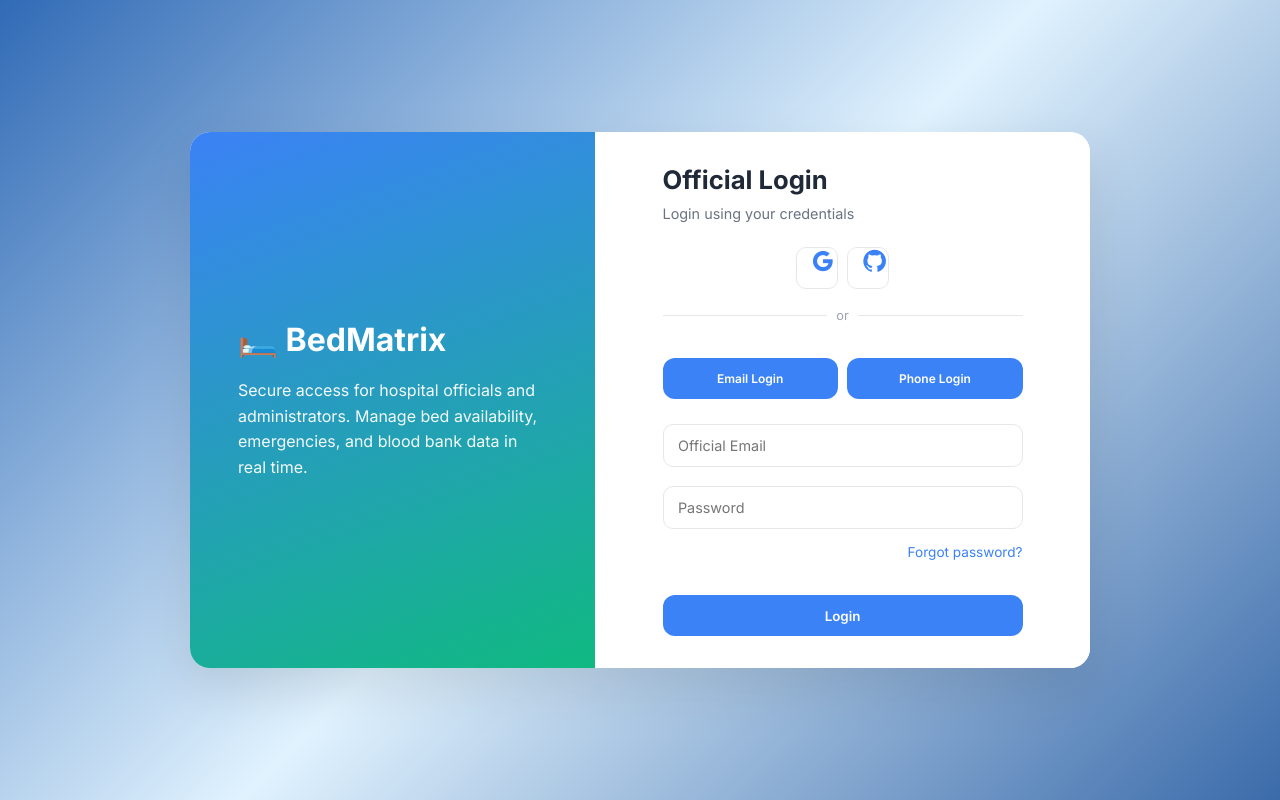
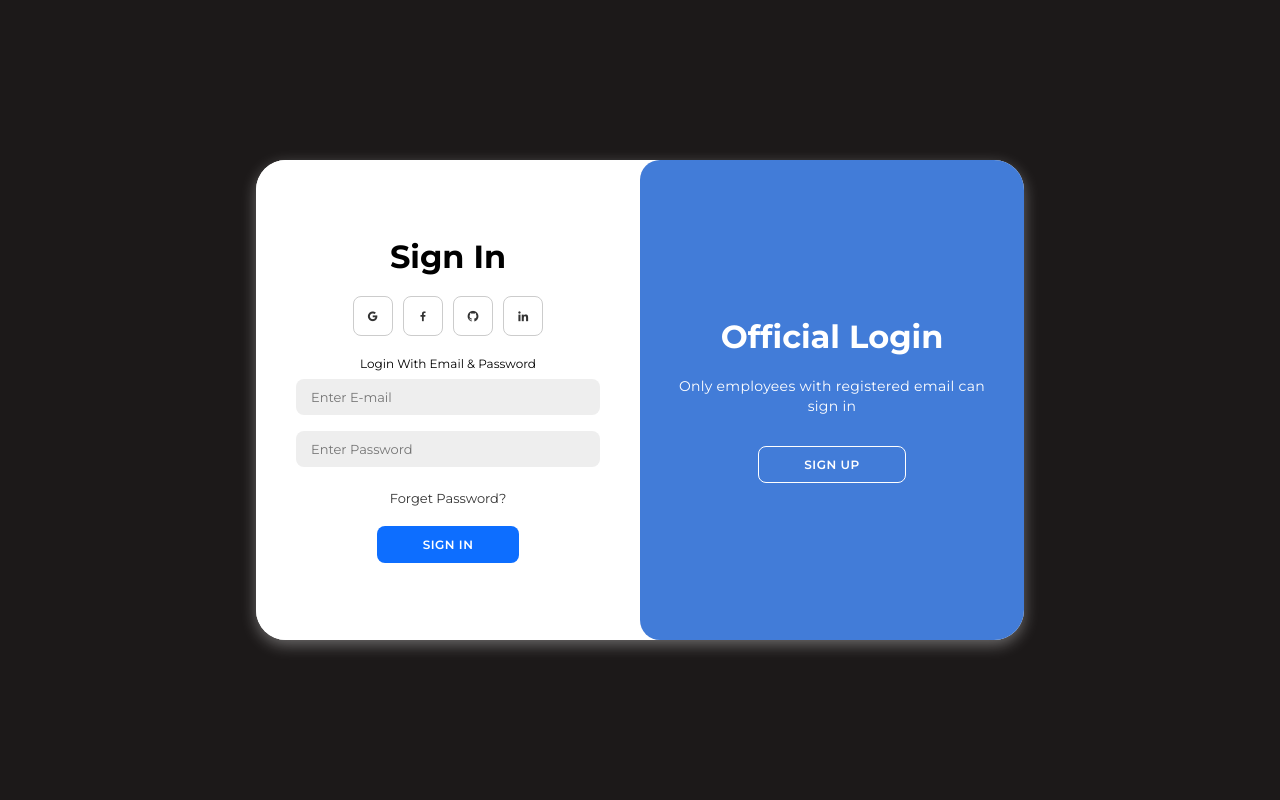
Before and after one commit to Ultramaroon-Decency/BedMatrix, a plain HTML site: page Frontend/login.html in a window 1280 px wide. Drawn offline with nearby package versions, Linux system fonts and the light colour scheme.

Commit message:
changed the theme of the login page completely

```diff
--- a/Frontend/css/login.css
+++ b/Frontend/css/login.css
@@ -1,163 +1,204 @@
+@import url('https://fonts.googleapis.com/css2?family=Montserrat:wght@300;400;500;600;700&display=swap');
 
-
-.login-toggle {
-  display: flex;
-  gap: 8px;
-  margin-bottom: 15px;
+*{
+    margin: 0;
+    padding: 0;
+    box-sizing: border-box;
+    font-family: 'Montserrat', sans-serif;
 }
 
-.toggle-btn {
-  flex: 1;
-  padding: 8px;
-  border-radius: 20px;
-  border: 1px solid #e5e7eb;
-  background: transparent;
-  cursor: pointer;
-  font-weight: 600;
-  font-size: 12px;
+body{
+    background-color: rgb(28, 25, 25);
+    display: flex;
+    align-items: center;
+    justify-content: center;
+    flex-direction: column;
+    height: 100vh;
 }
 
-.toggle-btn.active {
-  background: #3B82F6;
-  color: #fff;
-  border-color: #3B82F6;
+.container{
+    background-color: #fff;
+    border-radius: 30px;
+    box-shadow: 0 5px 15px rgba(255, 255, 255, 0.35);
+    position: relative;
+    overflow: hidden;
+    width: 768px;
+    max-width: 100%;
+    min-height: 480px;
 }
 
-.login-method {
-  width: 100%;
-  transition: all 0.3s ease;
+.container p{
+    font-size: 14px;
+    line-height: 20px;
+    letter-spacing: 0.3px;
+    margin: 20px 0;
 }
 
-.hidden {
-  display: none;
+.container span{
+    font-size: 12px;
 }
 
-.otp-btn {
-  margin-top: 8px;
-  background: #10B981;
+.container a{
+    color: #333;
+    font-size: 13px;
+    text-decoration: none;
+    margin: 15px 0 10px;
 }
 
-/* ===== Hover & Click Animations ===== */
-
-/* Toggle buttons hover */
-.toggle-btn {
-  transition:
-    transform 0.25s ease,
-    box-shadow 0.25s ease,
-    background-color 0.25s ease;
+.container button{
+    background-color: rgb(13, 110, 255);
+    color: #fff;
+    font-size: 12px;
+    padding: 10px 45px;
+    border: 1px solid transparent;
+    border-radius: 8px;
+    font-weight: 600;
+    letter-spacing: 0.5px;
+    text-transform: uppercase;
+    margin-top: 10px;
+    cursor: pointer;
 }
 
-.toggle-btn:hover {
-  transform: translateY(-2px);
-  box-shadow: 0 8px 20px rgba(59,130,246,0.25);
+.container button.hidden{
+    background-color: transparent;
+    border-color: #fff;
 }
 
-/* Main buttons hover */
-.login-box button {
-  transition:
-    transform 0.25s ease,
-    box-shadow 0.25s ease,
-    background-color 0.25s ease;
+.container form{
+    background-color: #fff;
+    display: flex;
+    align-items: center;
+    justify-content: center;
+    flex-direction: column;
+    padding: 0 40px;
+    height: 100%;
 }
 
-.login-box button:hover {
-  transform: translateY(-2px);
-  box-shadow: 0 10px 25px rgba(59,130,246,0.25);
+.container input{
+    background-color: #eee;
+    border:none;
+    margin: 8px 0;
+    padding: 10px 15px;
+    font-size: 13px;
+    border-radius: 8px;
+    width: 100%;
+    outline: none;
 }
 
-/* Click (press) effect */
-.login-box button:active,
-.toggle-btn:active {
-  transform: translateY(0);
-  box-shadow: 0 6px 14px rgba(0,0,0,0.15);
+.form-container{
+    position: absolute;
+    top: 0;
+    height: 100%;
+    transition: all 0.6s ease-in-out;
 }
 
-/* OTP button green glow */
-.otp-btn:hover {
-  box-shadow: 0 10px 25px rgba(16,185,129,0.35);
+.sign-in{
+    left: 0;
+    width: 50%;
+    z-index: 2;
 }
 
-/* ===== HOVER + PRESS ANIMATION (FINAL) ===== */
-
-/* Primary buttons (Login / OTP) */
-.login-box button {
-  transition:
-    transform 0.25s ease,
-    box-shadow 0.25s ease,
-    background-color 0.25s ease;
+.container.active .sign-in{
+    transform: translateX(100%);
 }
 
-.login-box button:hover {
-  background: #2563EB;
-  transform: translateY(-3px);
-  box-shadow: 0 12px 30px rgba(59,130,246,0.3);
+.sign-up{
+    left: 0;
+    width: 50%;
+    opacity: 0;
+    z-index: 1;
 }
 
-.login-box button:active {
-  transform: translateY(0);
-  box-shadow: 0 6px 14px rgba(0,0,0,0.15);
+.container.active .sign-up{
+    transform: translateX(100%);
+    opacity: 1;
+    z-index: 5;
+    animation: move 0.6s;
 }
 
-/* Toggle buttons (Email / Phone) */
-.login-toggle .toggle-btn {
-  transition:
-    transform 0.25s ease,
-    box-shadow 0.25s ease,
-    background-color 0.25s ease;
+@keyframes move{
+    0%, 49.99%{
+        opacity: 0;
+        z-index: 1;
+    }
+    50%, 100%{
+        opacity: 1;
+        z-index: 5;
+    }
 }
 
-.login-toggle .toggle-btn:hover {
-  transform: translateY(-2px);
-  box-shadow: 0 8px 20px rgba(59,130,246,0.25);
+.social-icons{
+    margin: 20px 0;
 }
 
-/* OTP button special glow */
-.otp-btn:hover {
-  background: #059669;
-  box-shadow: 0 12px 28px rgba(16,185,129,0.35);
+.social-icons a{
+    border: 1px solid #ccc;
+    border-radius: 20%;
+    display: inline-flex;
+    justify-content: center;
+    align-items: center;
+    margin: 0 3px;
+    width: 40px;
+    height: 40px;
 }
 
-.form-panel {
-  background: #ffffff;
-  transition: background-color 0.3s ease;
+.toggle-container{
+    position: absolute;
+    top: 0;
+    left: 50%;
+    width: 50%;
+    height: 100%;
+    overflow: hidden;
+    transition: all 0.6s ease-in-out;
+    border-radius: 20px;
+    z-index: 1000;
 }
 
-.form-panel:hover {
-  background: #344141; /* light BedMatrix blue */
-}
-.social-icons a i {
-  font-size: 1.7rem;
+.container.active .toggle-container{
+    transform: translateX(-100%);
+    border-radius: 20px;
 }
 
-.social-icons {
-  display: flex;
-  justify-content: center;   /* centers icons horizontally */
-  align-items: center;
-  gap: 12px;
+.toggle{
+    background-color: rgba(57, 118, 215, 0.952);
+    height: 100%;
+    color: #fff;
+    position: relative;
+    left: -100%;
+    height: 100%;
+    width: 200%;
+    transform: translateX(0);
+    transition: all 0.6s ease-in-out;
 }
 
-.social-icons a {
-  display: flex;             /* VERY IMPORTANT */
-  align-items: center;       /* vertical center */
-  justify-content: center;   /* horizontal center */
-  width: 52px;
-  height: 52px;
-  border-radius: 14px;
-  border: 1px solid #E5E7EB;
-}
-/* ===== Login panel hover text color ===== */
-
-/* Smooth transition */
-.login-box h2,
-.login-box span {
-  transition: color 0.3s ease;
+.container.active .toggle{
+    transform: translateX(50%);
 }
 
-/* When hovering the right panel */
-.form-panel:hover .login-box h2 {
-  color: #E0F2FE; /* light blue / white-ish */
+.toggle-panel{
+    position: absolute;
+    width: 50%;
+    height: 100%;
+    display: flex;
+    align-items: center;
+    justify-content: center;
+    flex-direction: column;
+    padding: 0 30px;
+    text-align: center;
+    top: 0;
+    transform: translateX(0);
+    transition: all 0.6s ease-in-out;
 }
 
-.form-panel:hover .login-box span {
-  color: #c7ddf8; /* softer blue */
+.toggle-left{
+    transform: translateX(-200%);
 }
+
+.container.active .toggle-left{
+    transform: translateX(0);
+}
+
+.toggle-right{
+    right: 0;
+    transform: translateX(0);
+}
--- a/Frontend/login.html
+++ b/Frontend/login.html
@@ -1,330 +1,73 @@
 <!DOCTYPE html>
 <html lang="en">
+
 <head>
-  <meta charset="UTF-8" />
-  <meta name="viewport" content="width=device-width, initial-scale=1.0"/>
-  <title>BedMatrix | Official Login</title>
+    <meta charset="UTF-8">
+    <meta name="viewport" content="width=device-width, initial-scale=1.0">
 
-  <link rel="stylesheet" href="css/login.css">
+    <link rel="stylesheet" href="css/login.css">
 
+    <link href='https://unpkg.com/boxicons@2.1.4/css/boxicons.min.css' rel='stylesheet'>        <!--https://boxicons.com/ -->
 
-  <!-- Inter font -->
-  <link href="https://fonts.googleapis.com/css2?family=Inter:wght@400;500;600;700&display=swap" rel="stylesheet">
-
-  <!-- Boxicons -->
-  <link href='https://unpkg.com/boxicons@2.1.4/css/boxicons.min.css' rel='stylesheet'>
-
-  <style>
-
-/* Toggle buttons */
-.login-toggle {
-  display: flex;
-  gap: 0.6rem;
-  margin-bottom: 1rem;
-}
-
-.toggle-btn {
-  flex: 1;
-  padding: 0.6rem;
-  border-radius: 10px;
-  border: 1px solid #E5E7EB;
-  background: #F9FAFB;
-  font-weight: 600;
-  cursor: pointer;
-  transition: 0.2s;
-}
-
-.toggle-btn.active {
-  background: var(--primary);
-  color: white;
-  border-color: var(--primary);
-}
-
-/* Login method containers */
-.login-method {
-  margin-top: 0.5rem;
-}
-
-/* Hide utility */
-.hidden {
-  display: none;
-}
-
-/* OTP button */
-.otp-btn {
-  background: var(--secondary);
-  margin-top: 0.8rem;
-}
-
-.otp-btn:hover {
-  background: #059669;
-}
-
-/* Button wrapper */
-.action-buttons {
-  margin-top: 1rem;
-}
-
-
-    :root{
-      --primary:#3B82F6;
-      --secondary:#10B981;
-      --bg:#F9FAFB;
-      --text:#1F2937;
-      --muted:#6B7280;
-      --white:#ffffff;
-    }
-
-    *{
-      margin:0;
-      padding:0;
-      box-sizing:border-box;
-      font-family:'Inter',sans-serif;
-    }
-
-    body{
-      min-height:100vh;
-      display:flex;
-      align-items:center;
-      justify-content:center;
-      background: linear-gradient(135deg, #316bb6,#E0F2FE,#3b6baa);
-      padding:1rem;
-    }
-
-    .container{
-      width:900px;
-      max-width:100%;
-      min-height:520px;
-      background:var(--white);
-      border-radius:20px;
-      box-shadow:0 20px 50px rgba(0,0,0,.1);
-      overflow:hidden;
-      display:flex;
-    }
-
-    /* LEFT PANEL */
-    .info-panel{
-      width:45%;
-      background:linear-gradient(160deg,var(--primary),var(--secondary));
-      color:white;
-      padding:3rem;
-      display:flex;
-      flex-direction:column;
-      justify-content:center;
-      gap:1.2rem;
-    }
-
-    .info-panel h1{
-      font-size:2rem;
-      font-weight:700;
-    }
-
-    .info-panel p{
-      font-size:1rem;
-      opacity:.95;
-      line-height:1.6;
-    }
-
-    /* RIGHT PANEL */
-    .form-panel{
-      width:55%;
-      display:flex;
-      align-items:center;
-      justify-content:center;
-      padding:2rem;
-    }
-
-    .login-box{
-      width:100%;
-      max-width:360px;
-    }
-
-    .login-box h2{
-      font-size:1.6rem;
-      font-weight:700;
-      color:var(--text);
-      margin-bottom:.5rem;
-    }
-
-    .login-box span{
-      font-size:.9rem;
-      color:var(--muted);
-    }
-
-    .social-icons{
-      display:flex;
-      gap:.6rem;
-      margin:1.2rem 0;
-    }
-
-    .social-icons a{
-      width:42px;
-      height:42px;
-      border-radius:10px;
-      border:1px solid #E5E7EB;
-      display:flex;
-      align-items:center;
-      justify-content:center;
-      color:var(--text);
-      font-size:1.2rem;
-      transition:.2s;
-    }
-
-    .social-icons a:hover{
-      background:var(--primary);
-      color:white;
-      border-color:var(--primary);
-    }
-
-    .divider{
-      display:flex;
-      align-items:center;
-      gap:.6rem;
-      margin:1rem 0;
-      color:#9CA3AF;
-      font-size:.8rem;
-    }
-
-    .divider::before,
-    .divider::after{
-      content:'';
-      flex:1;
-      height:1px;
-      background:#E5E7EB;
-    }
-
-    .login-box input{
-      width:100%;
-      padding:.75rem .9rem;
-      margin:.6rem 0;
-      border-radius:10px;
-      border:1px solid #E5E7EB;
-      font-size:.9rem;
-    }
-
-    .login-box input:focus{
-      outline:none;
-      border-color:var(--primary);
-    }
-
-    .login-box a{
-      display:block;
-      text-align:right;
-      font-size:.85rem;
-      margin-top:.3rem;
-      color:var(--primary);
-      text-decoration:none;
-    }
-
-    .login-box button{
-      width:100%;
-      margin-top:1.2rem;
-      padding:.8rem;
-      border:none;
-      border-radius:12px;
-      background:var(--primary);
-      color:white;
-      font-weight:600;
-      cursor:pointer;
-      transition:.2s;
-    }
-
-    .login-box button:hover{
-      background:#2563EB;
-    }
-
-    /* RESPONSIVE */
-    @media(max-width:800px){
-      .container{
-        flex-direction:column;
-      }
-
-      .info-panel{
-        width:100%;
-        padding:2rem;
-        text-align:center;
-      }
-
-      .form-panel{
-        width:100%;
-      }
-    }
-  </style>
+    <title>Bedmatrix Login</title>
 </head>
 
 <body>
 
-  <div class="container">
-
-    <!-- LEFT INFO -->
-    <div class="info-panel">
-      <h1>🛏️ BedMatrix</h1>
-      <p>
-        Secure access for hospital officials and administrators.
-        Manage bed availability, emergencies, and blood bank data in real time.
-      </p>
-    </div>
-
-    <!-- RIGHT LOGIN -->
-    <div class="form-panel">
-      <div class="login-box">
-        <h2>Official Login</h2>
-        <span>Login using your credentials</span>
-
-        <div class="social-icons">
-          <a href="#"><i class='bx bxl-google'></i></a>
-          <a href="#"><i class='bx bxl-github'></i></a>
+    <div class="container" id="container">
+        <div class="form-container sign-up">
+            <form>
+                <h1>Create Account</h1>
+                <div class="social-icons">
+                    <a href="#" class="icons"><i class='bx bxl-google'></i></a>
+                    <a href="#" class="icons"><i class='bx bxl-facebook'></i></a>
+                    <a href="#" class="icons"><i class='bx bxl-github'></i></a>
+                    <a href="#" class="icons"><i class='bx bxl-linkedin'></i></a>
+                </div>
+                <span>Register with E-mail</span>
+                <input type="text" placeholder="Name">
+                <input type="email" placeholder="Enter E-mail">
+                <input type="password" placeholder="Enter Password">
+                <button>Sign Up</button>
+            </form>
         </div>
 
 
-
-  <div class="divider">or</div>
-
-  <!-- 🔁 STEP 2.1 STARTS HERE -->
-  <!-- 🔁 LOGIN MODE TOGGLE -->
-<div class="login-toggle">
-  <button type="button" class="toggle-btn active" id="emailMode">
-    Email Login
-  </button>
-  <button type="button" class="toggle-btn" id="phoneMode">
-    Phone Login
-  </button>
-</div>
-
-<!-- EMAIL LOGIN -->
-<div class="login-method" id="email-login">
-  <input type="email" placeholder="Official Email" />
-  <input type="password" placeholder="Password" />
-</div>
-
-<!-- PHONE LOGIN -->
-<div class="login-method hidden" id="phone-login">
-  <input type="tel" placeholder="Phone Number" />
-  <input type="text" placeholder="Enter OTP" />
-</div>
-
-<a href="#">Forgot password?</a>
-
-<!-- ACTION BUTTONS -->
-<div class="action-buttons">
-  <button id="loginBtn">Login</button>
-  <button type="button" class="otp-btn hidden" id="otpBtn">
-    Send OTP
-  </button>
-  <p id="otpStatus" style="font-size:0.85rem; color:#10B981; display:none;">
-  OTP sent successfully
-</p>
-
-</div>
+        <div class="form-container sign-in">
+            <form>
+                <h1>Sign In</h1>
+                <div class="social-icons">
+                    <a href="#" class="icons"><i class='bx bxl-google'></i></a>
+                    <a href="#" class="icons"><i class='bx bxl-facebook'></i></a>
+                    <a href="#" class="icons"><i class='bx bxl-github'></i></a>
+                    <a href="#" class="icons"><i class='bx bxl-linkedin'></i></a>
+                </div>
+                <span>Login With Email & Password</span>
+                <input type="email" placeholder="Enter E-mail">
+                <input type="password" placeholder="Enter Password">
+                <a href="#">Forget Password?</a>
+                <button>Sign In</button>
+            </form>
+        </div>
 
 
-
-</div>
-
+        <div class="toggle-container">
+            <div class="toggle">
+                <div class="toggle-panel toggle-left">
+                    <h1>Welcome To <br>Bedmatrix</h1>
+                    <p>Sign in With ID & Passowrd</p>
+                    <button class="hidden" id="login">Sign In</button>
+                </div>
+                <div class="toggle-panel toggle-right">
+                    <h1>Official Login</h1>
+                    <p>Only employees with registered email can sign in</p>
+                    <button class="hidden" id="register">Sign Up</button>
+                </div>
+            </div>
+        </div>
     </div>
 
-  </div>
-<script src="js/login.js"></script>
+    <script src="js/login.js"></script>
+</body>
 
-</body>
 </html>
```
Also changed, not shown: Frontend/js/login.js (+7 -55 lines).
